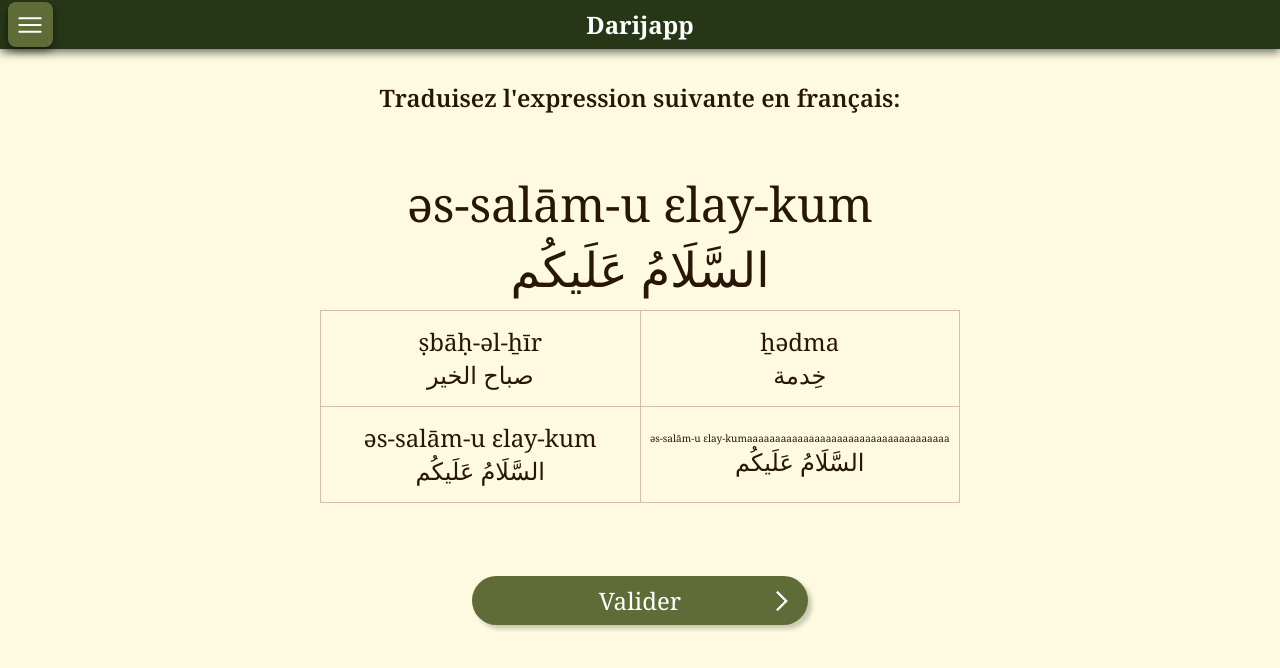
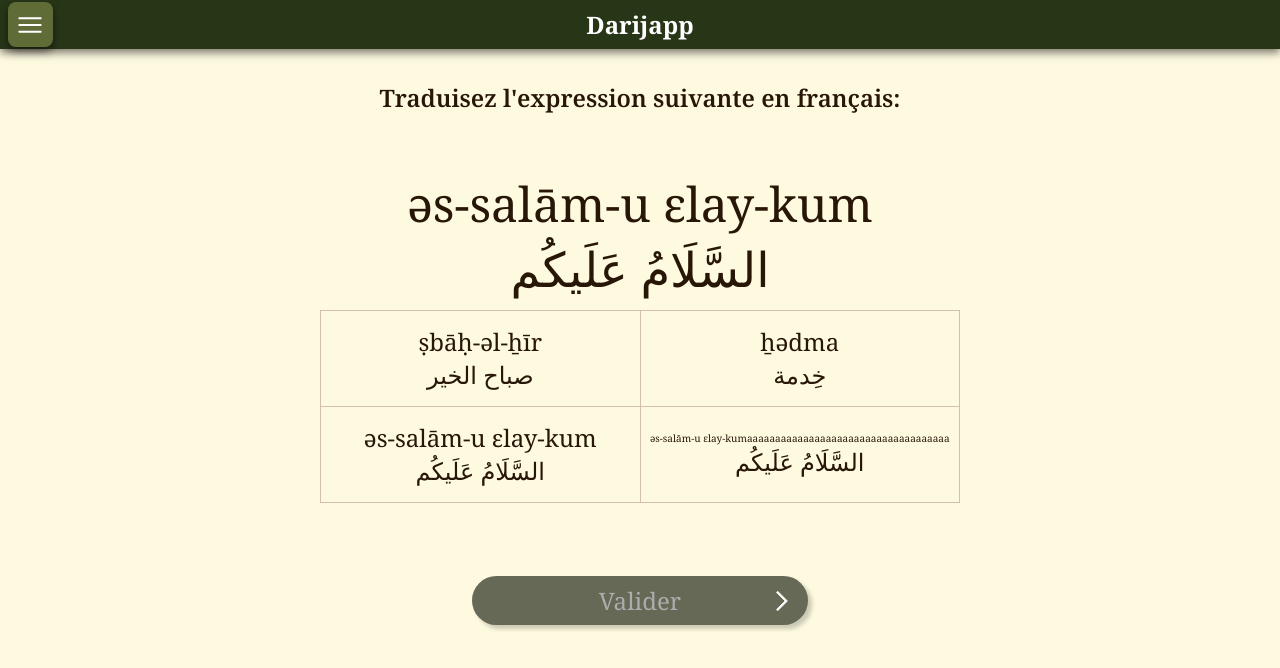
Before and after one commit to AdabLeDabe/Darijapp, a React (Vite) app in the folder darijapp-frontend/: page /test in a window 1280 px wide. Shown: the top 668 px of the page. Built offline with nearby package versions, Linux system fonts and the light colour scheme.

Commit message:
Added disabled feature to buttons

```diff
--- a/darijapp-frontend/src/components/AppButton.tsx
+++ b/darijapp-frontend/src/components/AppButton.tsx
@@ -5,10 +5,11 @@ interface AppButtonProps {
     isPrimary?: boolean,
     isBig?: boolean,
     hasArrow?: boolean,
+    disabled?: boolean,
     onClick?: () => void
 }
 
-function AppButton({isPrimary = false, isBig = false, hasArrow = false, onClick: onClickCallback = undefined, children} : React.PropsWithChildren<AppButtonProps>) {
+function AppButton({isPrimary = false, isBig = false, hasArrow = false, disabled = false, onClick: onClickCallback = undefined, children} : React.PropsWithChildren<AppButtonProps>) {
     const getClassName = () => {
         var result = "btn";
 
@@ -35,12 +36,15 @@ function AppButton({isPrimary = false, isBig = false, hasArrow = false, onClick:
     }
 
     const executeOnClick = () => {
+        if (disabled) {
+            return;
+        }
         if (onClickCallback) {
             onClickCallback();
         }
     }
 
-    return <button onClick={() => executeOnClick()} className={getClassName()}>{children}{displayArrow()}</button>
+    return <button onClick={() => executeOnClick()} disabled={disabled} className={getClassName()}>{children}{displayArrow()}</button>
 }
 
 export default AppButton;
--- a/darijapp-frontend/src/index.css
+++ b/darijapp-frontend/src/index.css
@@ -15,16 +15,19 @@ html {
     --color-main-green: #606c38;
     --color-main-green-hover: #7d8d47;
     --color-main-green-pressed: #566132;
+    --color-main-green-disabled: #666956;
 
     --color-main-orange: #bc6c25;
     --color-main-orange-hover: #d17727;
     --color-main-orange-pressed: #a35e21;
+    --color-main-orange-disabled: #96795f;
 
     --color-secondary: #dda15e;
 
     --color-bg: #fefae0;
     --color-text: #281707;
     --color-text-light: white;
+    --color-text-light-disabled: #acacac;
 
     --color-border-light: #d3bfac;
 
--- a/darijapp-frontend/src/pages/QuizQuestion.tsx
+++ b/darijapp-frontend/src/pages/QuizQuestion.tsx
@@ -30,7 +30,7 @@ function QuizQuestion({ question }: QuizQuestionProps) {
                         answers={answers} />
                 </div>
                 <div className="validation">
-                    <AppButton isPrimary={true} isBig={true} hasArrow={true}>Valider</AppButton>
+                    <AppButton isPrimary={true} isBig={true} hasArrow={true} disabled={selectedAnswer == null}>Valider</AppButton>
                 </div>
             </div>
         </>
--- a/darijapp-frontend/src/styles/AppButton.css
+++ b/darijapp-frontend/src/styles/AppButton.css
@@ -25,6 +25,16 @@
     background-color: var(--color-main-green);
 }
 
+.btn-primary:disabled {
+    background-color: var(--color-main-green-disabled);
+    color: var(--color-text-light-disabled)
+}
+
+.btn-primary[disabled]:hover {
+    background-color: var(--color-main-green-disabled);
+    color: var(--color-text-light-disabled)
+}
+
 .btn-primary:hover {
     background-color: var(--color-main-green-hover);
 }
@@ -35,6 +45,16 @@
 
 .btn-secondary {
     background-color: var(--color-main-orange);
+}
+
+.btn-secondary:disabled {
+    background-color: var(--color-main-orange-disabled);
+    color: var(--color-text-light-disabled)
+}
+
+.btn-secondary[disabled]:hover {
+    background-color: var(--color-main-orange-disabled);
+    color: var(--color-text-light-disabled)
 }
 
 .btn-secondary:hover {
```
